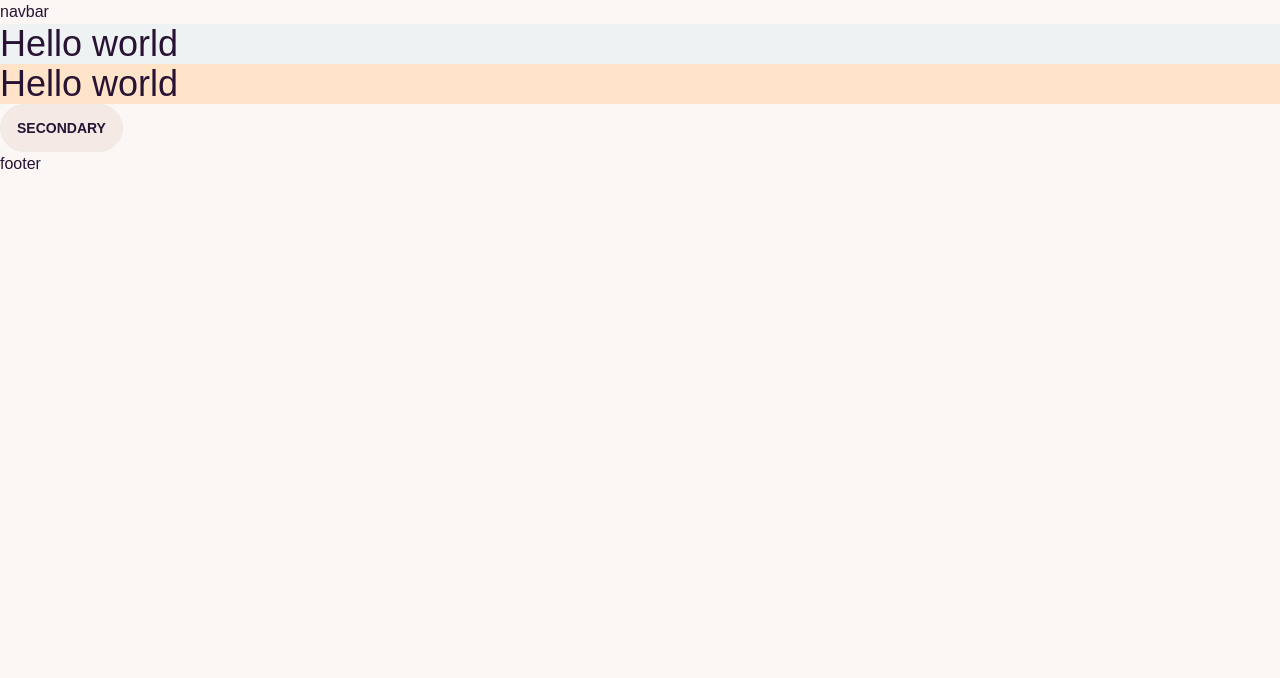
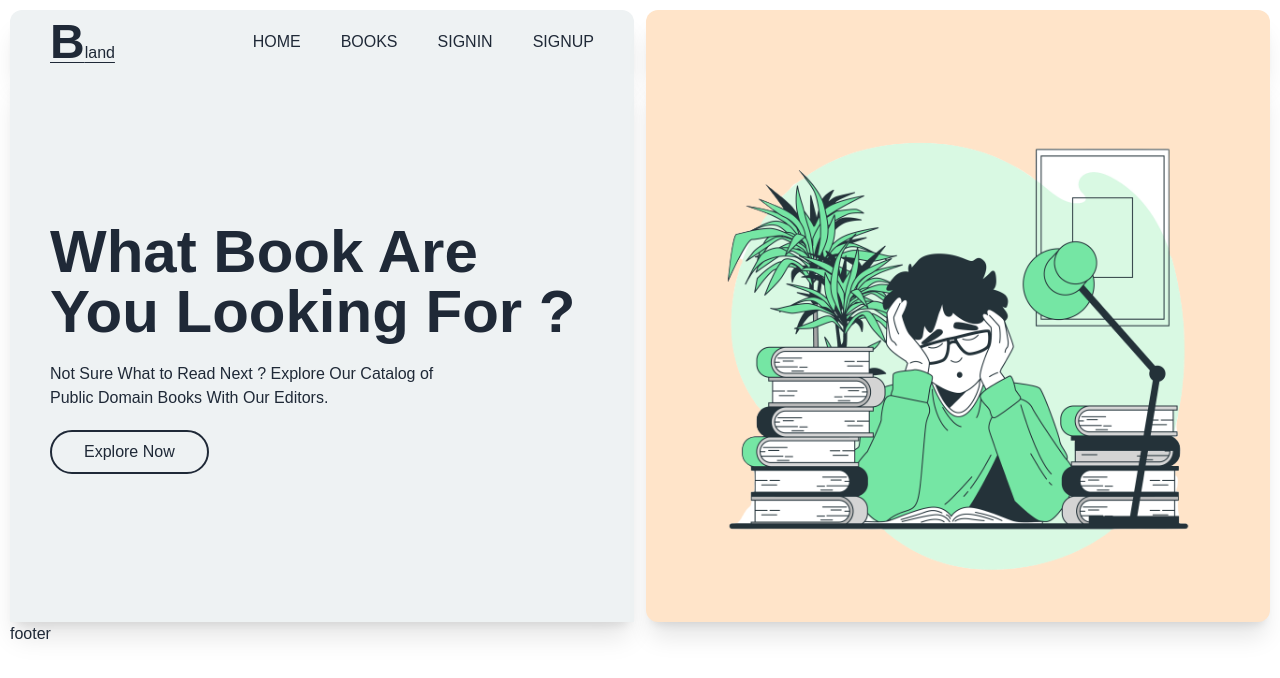
Before and after one commit to ThisIsKhalid/book-catalog-client, a React (Vite) app: page / in a window 1280 px wide. Shown: the top 678 px of the page. Built offline with nearby package versions, Linux system fonts and the light colour scheme; a web font is replaced by a local one.

Commit message:
added navbar and homeBanner

```diff
--- a/index.html
+++ b/index.html
@@ -1,5 +1,5 @@
 <!doctype html>
-<html lang="en" data-theme="cupcake">
+<html lang="en" data-theme="light">
   <head>
     <meta charset="UTF-8" />
     <link rel="icon" type="image/svg+xml" href="/vite.svg" />
--- /dev/null
+++ b/src/components/ButtonLink.tsx
@@ -0,0 +1,38 @@
+import React, { ReactNode } from "react";
+import { Link } from "react-router-dom";
+
+interface ButtonLinkProps {
+  to: string;
+  children: ReactNode;
+  className?: string;
+}
+
+const ButtonLink: React.FC<ButtonLinkProps> = ({ to, children, className }) => {
+  return (
+    <Link
+      to={to}
+      className={`relative inline-flex items-center px-8 py-2 overflow-hidden text-base font-medium text-gray-800 border-2 border-gray-800 rounded-full hover:text-white group hover:bg-gray-50 ${className}`}
+    >
+      <span className="absolute left-0 block w-full h-0 transition-all bg-gray-800 opacity-100 group-hover:h-full top-1/2 group-hover:top-0 duration-400 ease"></span>
+      <span className="absolute right-0 flex items-center justify-start w-8 h-8 duration-300 transform translate-x-full group-hover:translate-x-0 ease">
+        <svg
+          className="w-4 h-4 text-white"
+          fill="none"
+          stroke="currentColor"
+          viewBox="0 0 24 24"
+          xmlns="http://www.w3.org/2000/svg"
+        >
+          <path
+            strokeLinecap="round"
+            strokeLinejoin="round"
+            strokeWidth={2}
+            d="M14 5l7 7m0 0l-7 7m7-7H3"
+          />
+        </svg>
+      </span>
+      <span className="relative">{children}</span>
+    </Link>
+  );
+};
+
+export default ButtonLink;
--- a/src/index.css
+++ b/src/index.css
@@ -7,7 +7,12 @@
 body {
     max-width: 1440px;
     margin: auto;
-    padding: 0;
+    padding: 10px;
     box-sizing: border-box;
     font-family: 'Fira Sans Condensed', sans-serif;
+    /* border: 1px solid red; */
 }
+
+p {
+    font-size: 16px;
+}
--- a/src/layout/Navbar.tsx
+++ b/src/layout/Navbar.tsx
@@ -1,10 +1,21 @@
-
+import {Link} from 'react-router-dom'
 
 const Navbar = () => {
     return (
-        <div>
-            navbar
+      <section className="grid md:grid-cols-2 grid-cols-1 md:gap-3">
+        <div className="px-10 py-2 bg-customGray flex justify-between items-center rounded-t-xl shadow-xl">
+          <h1 className="text-base font-medium underline underline-offset-4">
+            <span className="text-5xl font-bold">B</span>land
+          </h1>
+          <div className="md:flex gap-10 text-base uppercase hidden">
+            <Link to="/">Home</Link>
+            <Link to="/books">Books</Link>
+            <Link to="/">Signin</Link>
+            <Link to="/">Signup</Link>
+          </div>
         </div>
+        <div className="px-10 py-2 bg-customApricot rounded-t-xl shadow-xl hidden md:flex"></div>
+      </section>
     );
 };
 
--- /dev/null
+++ b/src/pages/Books.tsx
@@ -0,0 +1,11 @@
+
+
+const Books = () => {
+    return (
+        <div>
+            Books
+        </div>
+    );
+};
+
+export default Books;
--- a/src/pages/Home.tsx
+++ b/src/pages/Home.tsx
@@ -1,13 +1,30 @@
-import { toast } from "react-toastify";
+import ButtonLink from "../components/ButtonLink";
+import bou_studying from '../assets/boy-studying.png'
+
 
 
 const Home = () => {
     return (
-      <div>
-        <h1 className="text-4xl bg-customGray">Hello world</h1>
-        <h1 className="text-4xl bg-customApricot">Hello world</h1>
-        <button onClick={()=> toast.success('good luck')} className="btn bg-customAntiqueWhite">Secondary</button>
-      </div>
+      <section className="grid md:grid-cols-2 grid-cols-1 md:gap-3">
+        {/* ----------------tob banner-------------------- */}
+        <div className="px-10 py-10 bg-customGray rounded-b-md-xl shadow-xl flex flex-col justify-center">
+          <h1 className="text-6xl font-semibold text-gray-800">
+            What Book Are You Looking For ?
+          </h1>
+          <p className="my-5 lg:w-3/4">
+            Not Sure What to Read Next ? Explore Our Catalog of Public Domain
+            Books With Our Editors.
+          </p>
+          <div>
+            <ButtonLink to="/" className="">
+              Explore Now
+            </ButtonLink>
+          </div>
+        </div>
+        <div className="py-10 bg-customApricot rounded-b-xl shadow-xl flex items-center justify-center">
+          <img src={bou_studying} alt="" className="w-3/4" />
+        </div>
+      </section>
     );
 };
 
--- a/src/routes/routes.tsx
+++ b/src/routes/routes.tsx
@@ -3,6 +3,7 @@ import App from "../App";
 import Home from "../pages/Home";
 import Signup from "../pages/Signup";
 import Signin from "../pages/Signin";
+import Books from "../pages/Books";
 
 
 const router = createBrowserRouter([
@@ -13,6 +14,10 @@ const router = createBrowserRouter([
       {
         index: true,
         element: <Home />,
+      },
+      {
+        path: "/books",
+        element: <Books />,
       },
     ],
   },
--- a/tailwind.config.js
+++ b/tailwind.config.js
@@ -13,6 +13,6 @@ export default {
   },
   plugins: [require("daisyui")],
   daisyui: {
-    themes: ["cupcake"],
+    themes: ["light"],
   },
 };
```
Also changed, not shown: src/assets/boy-studying.png (added).
